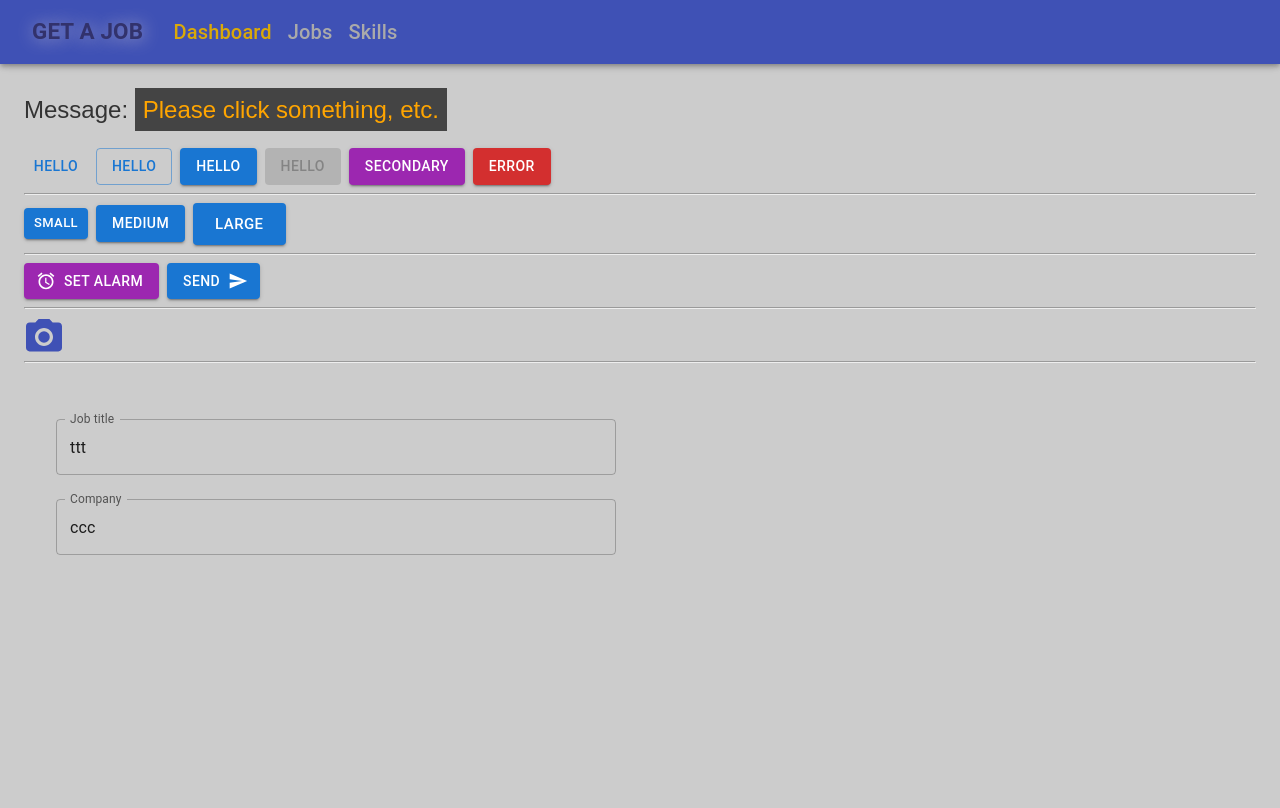
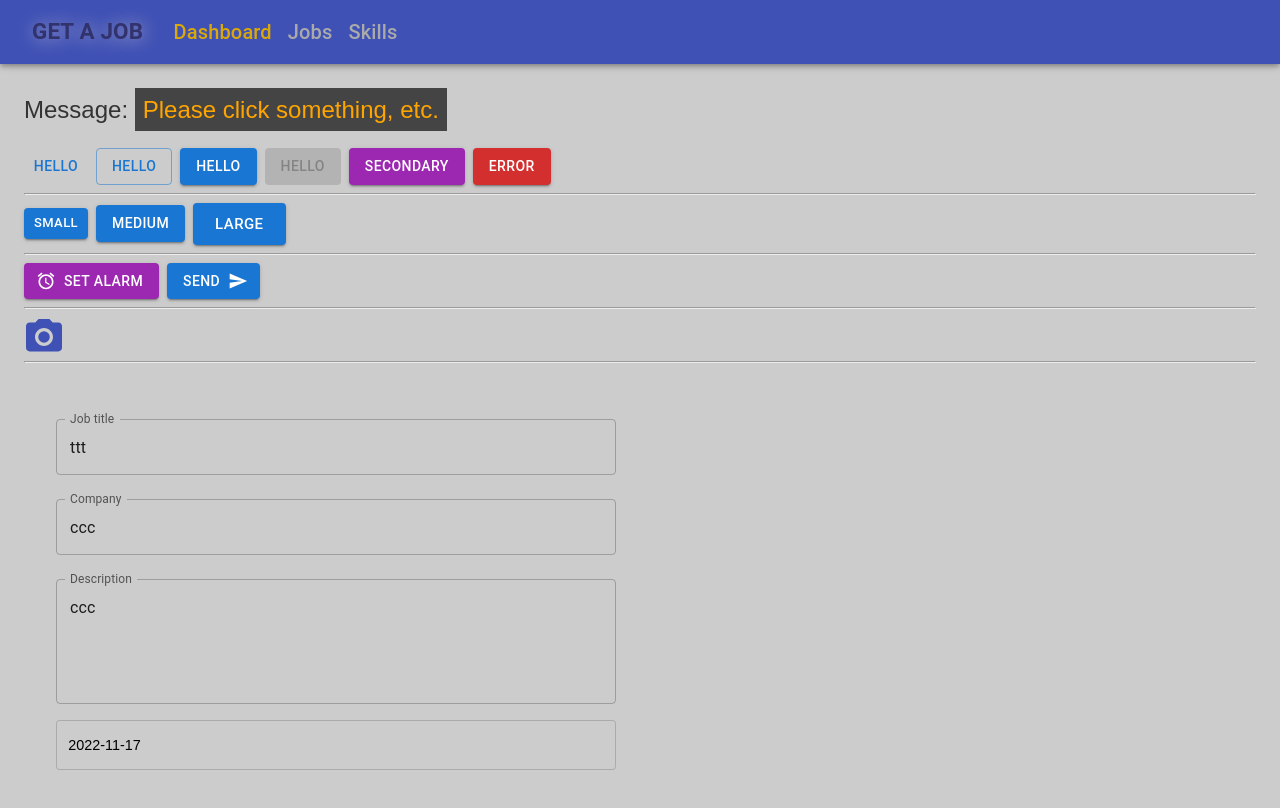
Before and after one commit to edwardtanguay/et-001-zustand-job-site, a React (Vite) app: page /dashboard in a window 1280 px wide. Built offline with nearby package versions, Linux system fonts and the light colour scheme.

Commit message:
styles added

```diff
--- a/package.json
+++ b/package.json
@@ -16,12 +16,14 @@
     "@mui/icons-material": "^5.10.14",
     "@mui/material": "^5.10.14",
     "react": "^18.2.0",
+    "react-datepicker": "^4.8.0",
     "react-dom": "^18.2.0",
     "react-router-dom": "^6.4.3",
     "sass": "^1.55.0"
   },
   "devDependencies": {
     "@types/react": "^18.0.17",
+    "@types/react-datepicker": "^4.8.0",
     "@types/react-dom": "^18.0.6",
     "@vitejs/plugin-react": "^2.0.1",
     "typescript": "^4.6.4",
--- a/src/App.scss
+++ b/src/App.scss
@@ -1,5 +1,5 @@
 body {
-background-color: #ccc;
+	background-color: #ccc;
 	color: #333;
 	font-family: sans-serif;
 	padding: 0 1rem;
@@ -41,12 +41,14 @@ background-color: #ccc;
 	.pageDashboard {
 		.message {
 			font-size: 1.5rem;
+
 			span {
 				background-color: #444;
 				color: orange;
 				padding: .5rem;
 			}
 		}
+
 		button {
 			margin-right: .5rem;
 		}
@@ -57,8 +59,18 @@ background-color: #ccc;
 		}
 
 		form {
-		padding: 2rem;
-		max-width: 35rem;
+			padding: 2rem;
+			max-width: 35rem;
+
+			.datePicker {
+				font-size: .9rem;
+				background-color: #ccc;
+				width: 33.5rem;
+				border: 1px solid #aaa;
+				border-radius: .2rem;
+				margin-top: .5rem;
+				padding: 1rem .7rem;
+			}
 		}
 	}
 }
--- a/src/components/PageDashboard.tsx
+++ b/src/components/PageDashboard.tsx
@@ -2,6 +2,8 @@ import { useState } from 'react';
 import Button from '@mui/material/Button';
 import { AccessAlarm, PhotoCamera, Send } from '@material-ui/icons';
 import TextField from '@mui/material/TextField';
+import DatePicker from 'react-datepicker';
+import 'react-datepicker/dist/react-datepicker.css';
 
 export const PageDashboard = () => {
 	const [message, setMessage] = useState('Please click something, etc.');
@@ -9,12 +11,23 @@ export const PageDashboard = () => {
 		title: 'ttt',
 		company: 'ccc',
 		url: 'uuu',
-		description: 'ddd'
-	})
+		description: 'ddd',
+		publicationDate: '2022-11-17',
+	});
 
 	const handleButtonClick = (text: string) => {
 		setMessage(text);
 	};
+
+	const handleChangeFormField = (obj: any, fieldName: string) => {
+		if (fieldName === 'postingDate') {
+			const chosenDate = obj;
+			const chosenDateIso = chosenDate.toISOString().split('T')[0];
+			formData.publicationDate = chosenDateIso;
+		}
+		setFormData({ ...formData });
+	};
+
 	return (
 		<div className="page pageDashboard">
 			<p className="message">
@@ -116,6 +129,24 @@ export const PageDashboard = () => {
 					placeholder="Enter the name of the company"
 					value={formData.company}
 				/>
+				<TextField
+					id="outlined-multiline-static"
+					fullWidth
+					label="Description"
+					margin="normal"
+					multiline
+					rows={4}
+					placeholder="Enter Description of job as JSON text block"
+					value={formData.company}
+				/>
+				<DatePicker
+					value={formData.publicationDate}
+					selected={new Date()}
+					onChange={(date: Date) =>
+						handleChangeFormField(date, 'postingDate')
+					}
+					className="datePicker"
+				/>
 			</form>
 		</div>
 	);
```
Also changed, not shown: 1 other file (tests, documents, lock files or other folders).
